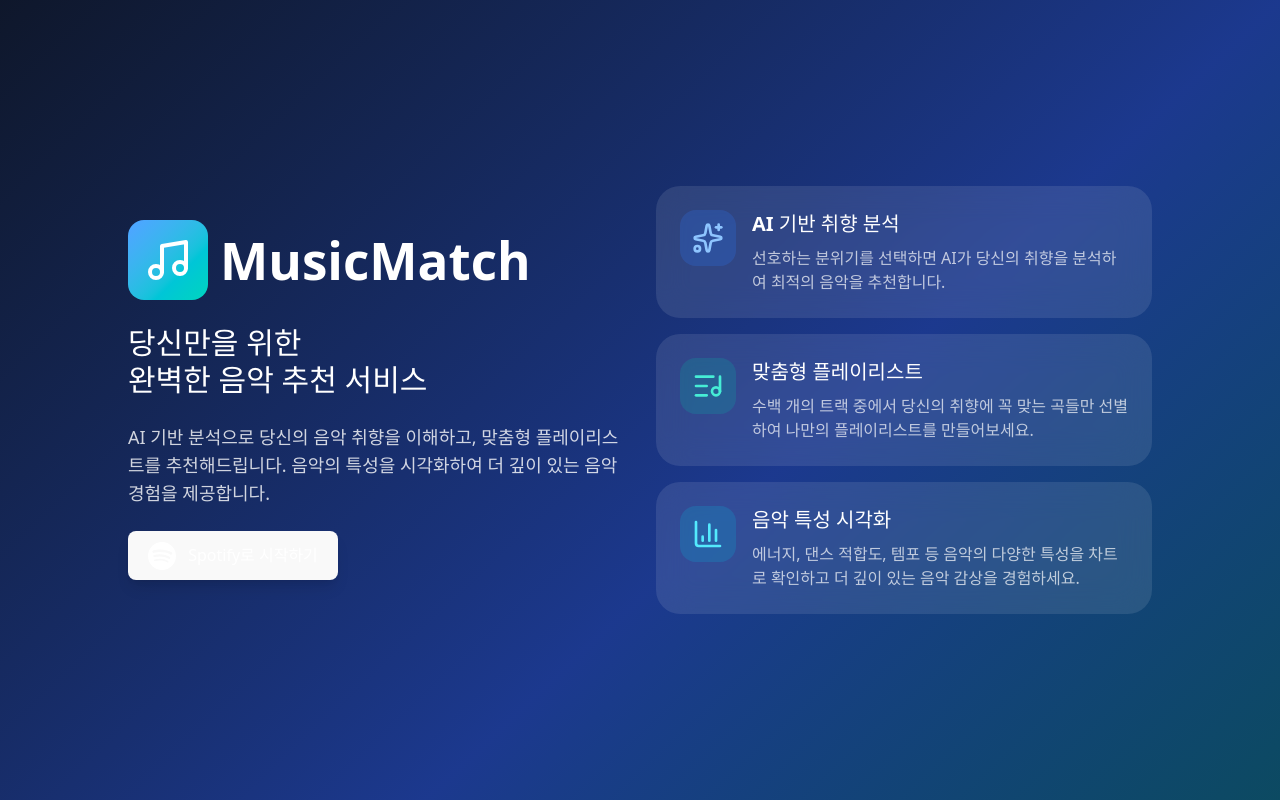
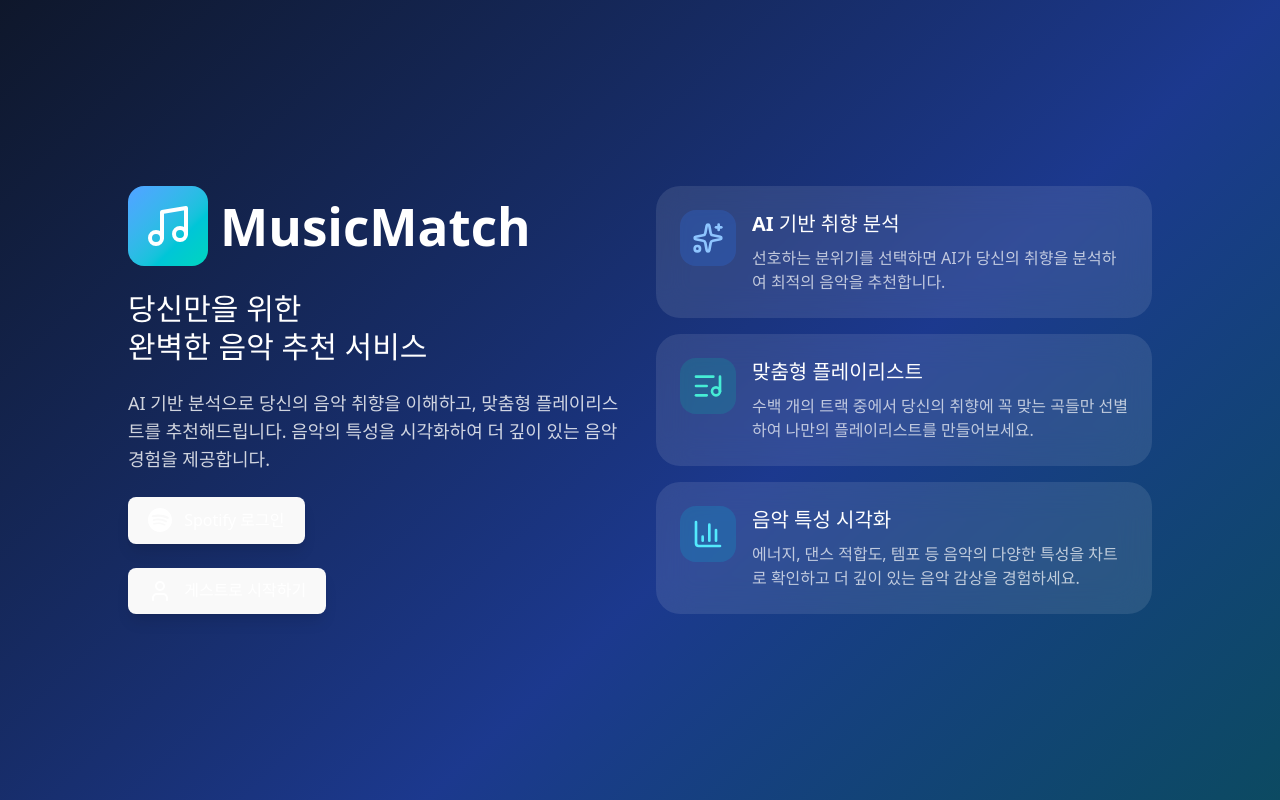
Before and after one commit to DaGoMi1/why-song-serious, a React app in the folder frontend/: page / in a window 1280 px wide. Shown: the top 800 px of the page. Built offline with nearby package versions, Linux system fonts and the light colour scheme; the HTML template or start-up script is replaced by a standard one.

Commit message:
fix: 추천 생성 request 형식 수정

```diff
--- a/frontend/src/pages/Discover.tsx
+++ b/frontend/src/pages/Discover.tsx
@@ -11,7 +11,7 @@ export function Discover() {
   // store서 데이터 가져옴
   const { fetchRetrievals, retrievalTracks = [], isLoading, preferences } = useDataStore();
 
-  const [selectedTracks, setSelectedTracks] = useState<string[]>([]);
+  const [selectedTracks, setSelectedTracks] = useState<number[]>([]);
   const [currentPage, setCurrentPage] = useState(1);
 
   useEffect(() => {
@@ -36,7 +36,7 @@ export function Discover() {
   const endIndex = startIndex + TRACKS_PER_PAGE;
   const currentTracks = retrievalTracks.slice(startIndex, endIndex);
 
-  const toggleTrackSelection = (trackId: string) => {
+  const toggleTrackSelection = (trackId: number) => {
     setSelectedTracks((prev) =>
       prev.includes(trackId)
         ? prev.filter((id) => id !== trackId)
@@ -48,6 +48,9 @@ export function Discover() {
     if (selectedTracks.length > 0) {
       // store에 선택된 트랙들 저장
       console.log(selectedTracks)
+      const payload = {
+        ids: selectedTracks
+      };
       useDataStore.getState().setSelectedTracks(selectedTracks);
       navigate('/playlist');
     }
@@ -107,13 +110,13 @@ export function Discover() {
           <div className="divide-y divide-white/5">
             {currentTracks.length > 0 ? (
               currentTracks.map((track, index) => {
-                const isSelected = selectedTracks.includes(track.spotify_track_id);
+                const isSelected = selectedTracks.includes(track.id);
                 const globalIndex = startIndex + index + 1;
 
                 return (
                   <div
                     key={track.spotify_track_id}
-                    onClick={() => toggleTrackSelection(track.spotify_track_id)}
+                    onClick={() => toggleTrackSelection(track.id)}
                     className={`grid grid-cols-12 gap-4 px-4 md:px-6 py-4 cursor-pointer transition-all duration-200 hover:bg-white/10 group ${isSelected ? 'bg-teal-500/20' : ''
                       }`}
                   >
--- a/frontend/src/pages/Landing.tsx
+++ b/frontend/src/pages/Landing.tsx
@@ -1,5 +1,5 @@
 import { useNavigate } from 'react-router';
-import { Music, Sparkles, BarChart3, ListMusic } from 'lucide-react';
+import { Music, Sparkles, BarChart3, ListMusic, User } from 'lucide-react';
 
 export function Landing() {
   const navigate = useNavigate();
@@ -10,6 +10,10 @@ export function Landing() {
     // window.location.href = spotifyAuthUrl;
 
     // For prototype, just navigate to preferences
+    navigate('/preferences');
+  };
+
+  const handleGuestLogin = () => {
     navigate('/preferences');
   };
 
@@ -42,13 +46,21 @@ export function Landing() {
               {/* Spotify Login Button */}
               <button
                 onClick={handleSpotifyLogin}
-                className="w-full md:w-auto bg-[#1DB954] hover:bg-[#1ed760] text-white py-4 px-8 rounded-full font-bold text-lg shadow-lg hover:shadow-xl transition-all duration-300 hover:scale-105 flex items-center justify-center gap-3"
+                className="flex-1 bg-[#1DB954] hover:bg-[#1ed760] text-white py-4 px-8 rounded-full font-bold text-lg shadow-lg hover:shadow-xl transition-all duration-300 hover:scale-105 flex items-center justify-center gap-3"
               >
-                <svg className="size-7" viewBox="0 0 24 24" fill="currentColor">
+                <svg className="size-6" viewBox="0 0 24 24" fill="currentColor">
                   <path d="M12 0C5.4 0 0 5.4 0 12s5.4 12 12 12 12-5.4 12-12S18.66 0 12 0zm5.521 17.34c-.24.359-.66.48-1.021.24-2.82-1.74-6.36-2.101-10.561-1.141-.418.122-.779-.179-.899-.539-.12-.421.18-.78.54-.9 4.56-1.021 8.52-.6 11.64 1.32.42.18.479.659.301 1.02zm1.44-3.3c-.301.42-.841.6-1.262.3-3.239-1.98-8.159-2.58-11.939-1.38-.479.12-1.02-.12-1.14-.6-.12-.48.12-1.021.6-1.141C9.6 9.9 15 10.561 18.72 12.84c.361.181.54.78.241 1.2zm.12-3.36C15.24 8.4 8.82 8.16 5.16 9.301c-.6.179-1.2-.181-1.38-.721-.18-.601.18-1.2.72-1.381 4.26-1.26 11.28-1.02 15.721 1.621.539.3.719 1.02.419 1.56-.299.421-1.02.599-1.559.3z" />
                 </svg>
-                Spotify로 시작하기
+                <span>Spotify 로그인</span>
               </button>
+
+              <button
+                  onClick={handleGuestLogin}
+                  className="flex-1 bg-white/10 hover:bg-white/20 border border-white/20 backdrop-blur-sm text-white py-4 px-8 rounded-full font-bold text-lg shadow-lg hover:shadow-xl transition-all duration-300 hover:scale-105 flex items-center justify-center gap-3"
+                >
+                  <User className="size-6" />
+                  <span>게스트로 시작하기</span>
+                </button>
             </div>
 
             {/* Right: Features */}
--- a/frontend/src/pages/Playlist.tsx
+++ b/frontend/src/pages/Playlist.tsx
@@ -2,7 +2,7 @@ import { useState, useEffect, useRef, useMemo } from 'react';
 import { useNavigate } from 'react-router';
 import type { Track } from '../types/track';
 import { SpotifyEmbed } from '../components/SpotifyEmbed';
-import { Play, Share2, Download, Music, RefreshCw, Loader2, Pause, CheckCircle2 } from 'lucide-react';
+import { Play, Share2, Download, Music, RefreshCw, Loader2, Pause } from 'lucide-react';
 import {
   RadarChart,
   PolarGrid,
@@ -78,7 +78,6 @@ export function Playlist() {
     recommendedTracks,
     clusterData,
     fetchRecommendations,
-    preferences,
     selectedTracks,
     retrievalTracks,
     playlistExplanation,
@@ -89,7 +88,7 @@ export function Playlist() {
   useEffect(() => {
     // 추천 트랙이 없으면 받아옴
     if (recommendedTracks.length === 0 || !playlistExplanation) {
-      fetchRecommendations(preferences!, selectedTracks);
+      fetchRecommendations(selectedTracks);
     }
   }, [fetchRecommendations, recommendedTracks.length, playlistExplanation])
 
@@ -101,11 +100,12 @@ export function Playlist() {
 
   console.log(selectedTracks)
   console.log(retrievalTracks)
+
   // retrievalTracks에서 ID가 selectedTracks에 포함된 곡들만 필터링
   const selectedSeedTracks = useMemo(() => {
     if (!retrievalTracks || !selectedTracks) return [];
     return retrievalTracks.filter((track: any) =>
-      selectedTracks.includes(track.spotify_track_id)
+      selectedTracks.includes(track.id)
     );
   }, [retrievalTracks, selectedTracks]);
 
--- a/frontend/src/stores/useDataStore.ts
+++ b/frontend/src/stores/useDataStore.ts
@@ -21,9 +21,9 @@ interface DataState {
     // preferences 저장
     setPreferences: (prefs: Preferences) => void;
 
-    selectedTracks: string[];
+    selectedTracks: number[];
     // discover에서 선택한 트랙들 저장
-    setSelectedTracks: (tracks: string[]) => void;
+    setSelectedTracks: (tracks: number[]) => void;
 
     retrievalTracks: any[];
     recommendedTracks: any[];
@@ -33,7 +33,7 @@ interface DataState {
     error: string | null;
 
     fetchRetrievals: (prefs: Preferences) => Promise<void>;
-    fetchRecommendations: (prefs: Preferences, tracks: string[]) => Promise<void>;
+    fetchRecommendations: (selectedTracks: number[]) => Promise<void>;
     reset: () => void;
 }
 
@@ -87,15 +87,15 @@ export const useDataStore = create<DataState>()(
             },
 
             // preferences와 선택된 트랙들을 전달하고 추천 결과를 받아옴
-            fetchRecommendations: async (prefs, tracks) => {
+            fetchRecommendations: async (selectedTracks) => {
                 set({ isLoading: true, error: null });
                 try {
-                    const payload = { ...prefs, selected_tracks: tracks };
-
                     const res = await fetch('http://localhost:8000/api/recommend', {
                         method: 'POST',
                         headers: { 'Content-Type': 'application/json' },
-                        body: JSON.stringify(payload),
+                        body: JSON.stringify({
+                            ids: selectedTracks
+                        }),
                     });
                     const data = await res.json();
 
```
